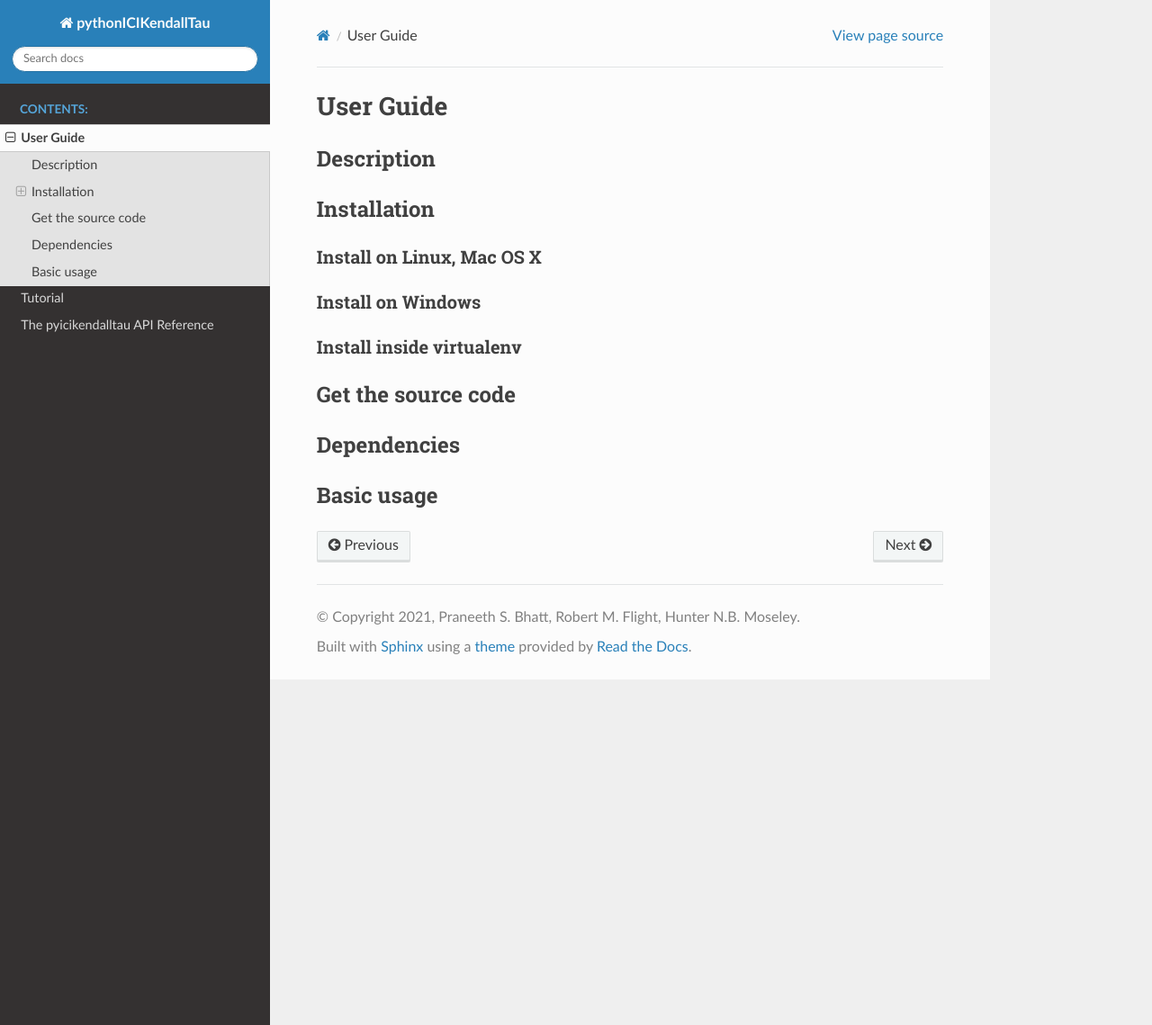
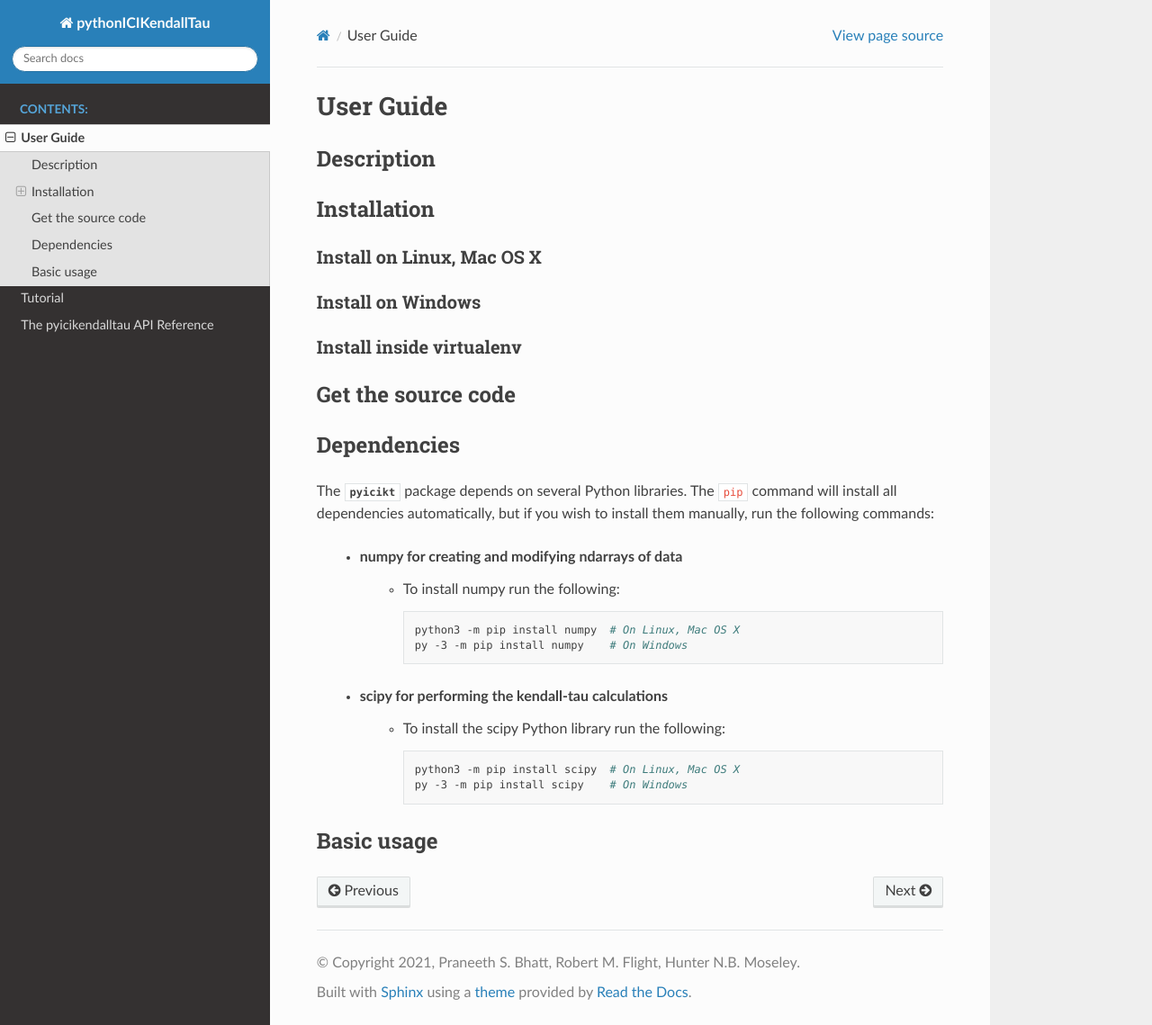
Before and after one commit to MoseleyBioinformaticsLab/icikt, a Sphinx documentation site: the page built from docs/guide.rst, in a window 1280 px wide and 1139 px high. Shown: the whole window at 90% size. Built offline with Sphinx 7.4.7 and the Read the Docs theme 2.0.0, drawn with Linux system fonts in a browser that asks for light colours.

Commit message:
Update guide.rst

```diff
--- a/docs/guide.rst
+++ b/docs/guide.rst
@@ -25,6 +25,26 @@ Get the source code
 
 Dependencies
 ~~~~~~~~~~~~
+The :mod:`pyicikt` package depends on several Python libraries. The ``pip`` command
+will install all dependencies automatically, but if you wish to install them manually,
+run the following commands:
+
+   * numpy for creating and modifying ndarrays of data
+      * To install numpy run the following:
+
+        .. code:: bash
+
+           python3 -m pip install numpy  # On Linux, Mac OS X
+           py -3 -m pip install numpy    # On Windows
+
+   * scipy for performing the kendall-tau calculations
+      * To install the scipy Python library run the following:
+
+        .. code:: bash
+
+           python3 -m pip install scipy  # On Linux, Mac OS X
+           py -3 -m pip install scipy    # On Windows
+
 
 
 Basic usage
```
